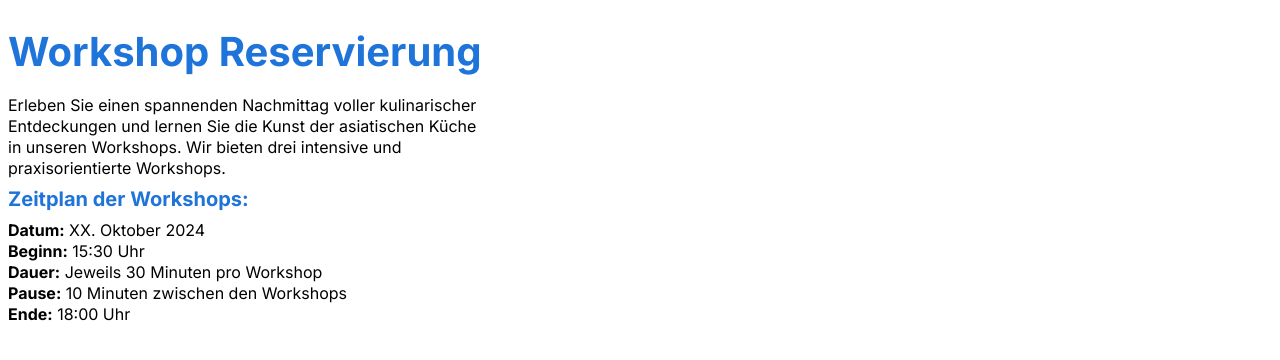
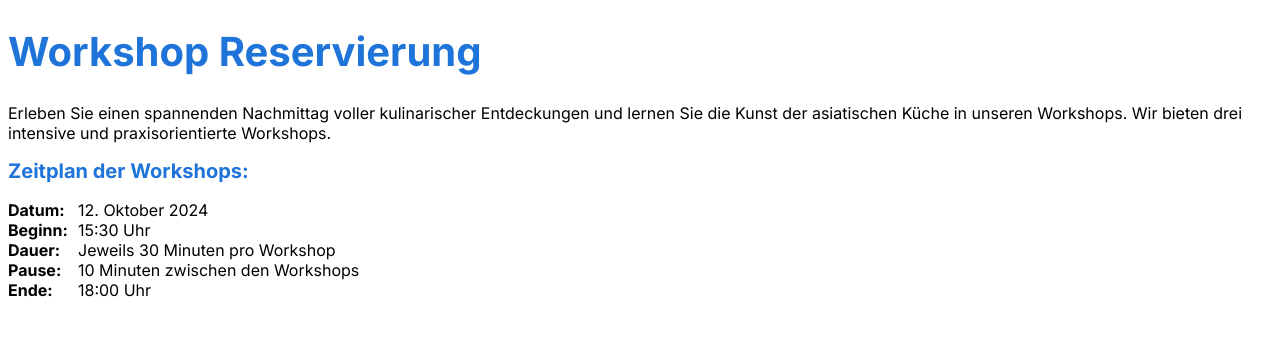
Before and after one commit to ACO-Charity/toa-reservation-frontend, a React (Vite) app: page / in a window 1280 px wide. Shown: the top 360 px of the page. Built offline with nearby package versions, Linux system fonts and the light colour scheme.

Commit message:
feature: format description text

```diff
--- a/src/components/form-description/FormDescription.tsx
+++ b/src/components/form-description/FormDescription.tsx
@@ -1,21 +1,19 @@
+import DescriptionDetails from './description-details/DescriptionDetails.tsx';
+
 function FormDescription() {
 
-
     return (
-        <>
-            <p>Erleben Sie einen spannenden Nachmittag voller kulinarischer</p>
-            <p>Entdeckungen und lernen Sie die Kunst der asiatischen Küche </p>
-            <p>in unseren Workshops. Wir bieten drei intensive und </p>
-            <p>praxisorientierte Workshops.</p>
+        <div className="form-description">
+            <p>Erleben Sie einen spannenden Nachmittag voller kulinarischer Entdeckungen und lernen Sie die Kunst der asiatischen Küche in unseren
+                Workshops. Wir bieten drei intensive und praxisorientierte Workshops.</p>
             <h2>Zeitplan der Workshops:</h2>
-            <p><strong>Datum:</strong> XX. Oktober 2024</p>
-            <p><strong>Beginn:</strong> 15:30 Uhr</p>
-            <p><strong> Dauer:</strong> Jeweils 30 Minuten pro Workshop</p>
-            <p><strong>Pause:</strong> 10 Minuten zwischen den Workshops</p>
-            <p><strong>Ende:</strong> 18:00 Uhr</p>
-        </>
-    )
+            <DescriptionDetails category="Datum" detail="12. Oktober 2024"/>
+            <DescriptionDetails category="Beginn" detail="15:30 Uhr"/>
+            <DescriptionDetails category="Dauer" detail="Jeweils 30 Minuten pro Workshop"/>
+            <DescriptionDetails category="Pause" detail="10 Minuten zwischen den Workshops"/>
+            <DescriptionDetails category="Ende" detail="18:00 Uhr"/>
+        </div>
+    );
 }
 
-
-export default FormDescription
+export default FormDescription;
--- /dev/null
+++ b/src/components/form-description/description-details/DescriptionDetails.scss
@@ -0,0 +1,4 @@
+.description-details {
+  display               : grid;
+  grid-template-columns : 70px  1fr;
+}
--- /dev/null
+++ b/src/components/form-description/description-details/DescriptionDetails.tsx
@@ -0,0 +1,14 @@
+import './DescriptionDetails.scss';
+
+export interface DescriptionDetailsProps {
+    category: string;
+    detail: string;
+}
+
+const DescriptionDetails = (props: DescriptionDetailsProps) => {
+    return (
+        <div className="description-details"><strong>{props.category}:</strong><span>{props.detail}</span></div>
+    );
+};
+
+export default DescriptionDetails;
--- a/src/styles/index.scss
+++ b/src/styles/index.scss
@@ -1,19 +1,18 @@
 html {
-  background: white;
-  font-family: 'Inter', sans-serif;
+  background  : white;
+  font-family : 'Inter', sans-serif;
 }
 
 h1 {
-  color: #1E74D9;
-  font-size: 40px;
+  color     : #1E74D9;
+  font-size : 40px;
 }
 
 h2 {
-  color: #1E74D9;
-  font-size: 20px;
+  color     : #1E74D9;
+  font-size : 20px;
 }
 
 p {
-  font-size: 16px;
-  line-height: 5px;
+  font-size : 16px;
 }
```
